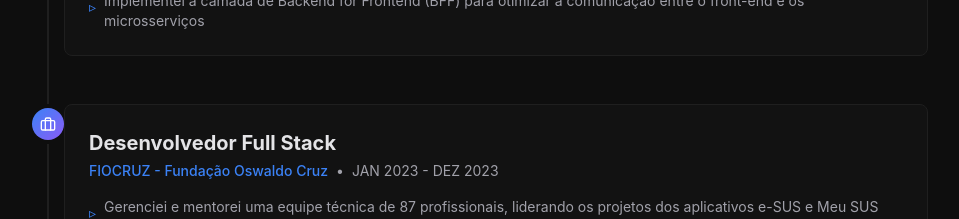
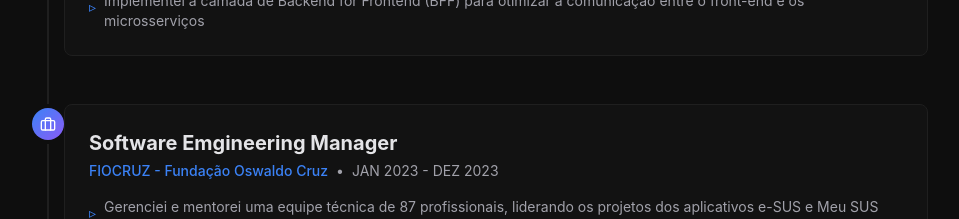
Before and after one commit to GabrielOnRails/GabrielOnRails.github.io, a React (Vite) app: page / in a window 1280 px wide. Shown: the part 3260-3479 px from the top of the page, without its empty margins (160-1119 px from the left). Built offline with nearby package versions, Linux system fonts and the light colour scheme.

Commit message:
Atualizar o portfolio.ts

```diff
--- a/src/data/portfolio.ts
+++ b/src/data/portfolio.ts
@@ -93,7 +93,7 @@ I specialize in full-stack development, cloud architecture, and agile methodolog
         ],
       },
       {
-        position: "Desenvolvedor Full Stack",
+        position: "Software Emgineering Manager",
         company: "FIOCRUZ - Fundação Oswaldo Cruz",
         dates: "JAN 2023 - DEZ 2023",
         description: [
```
